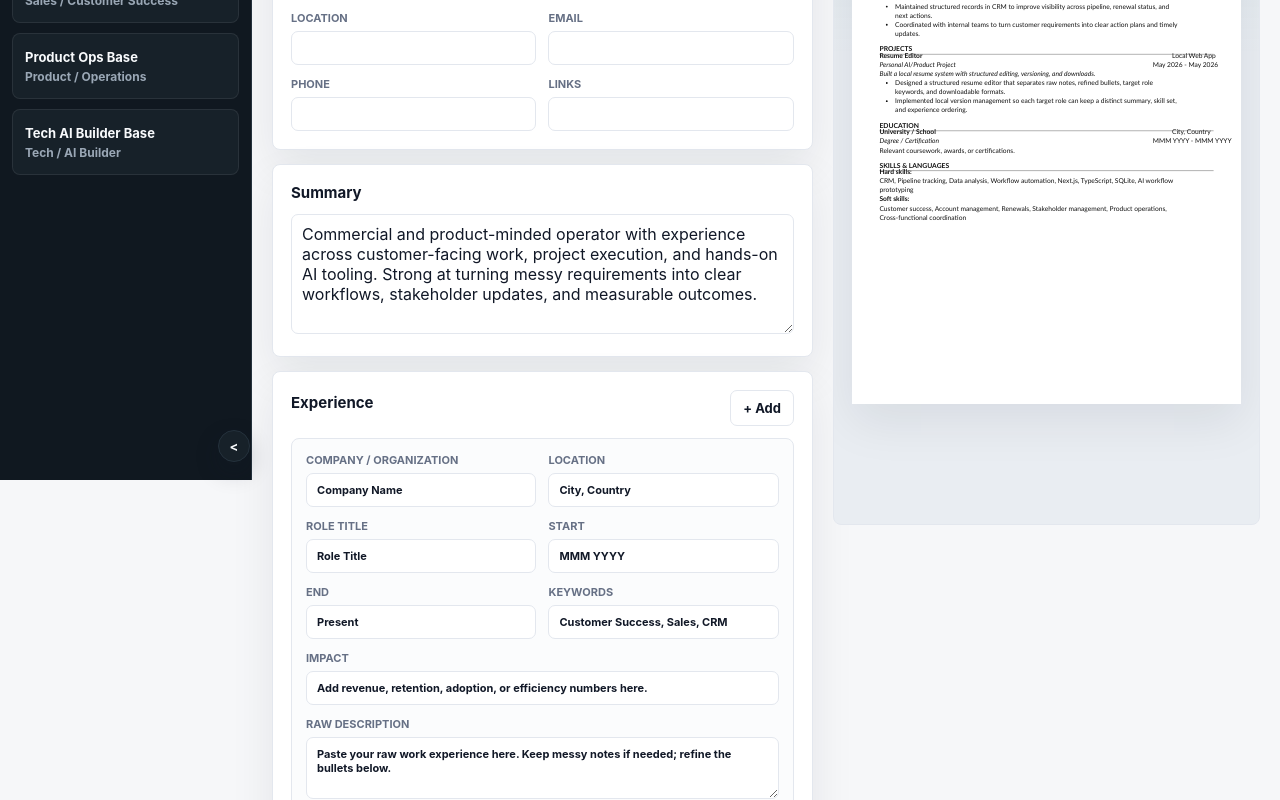
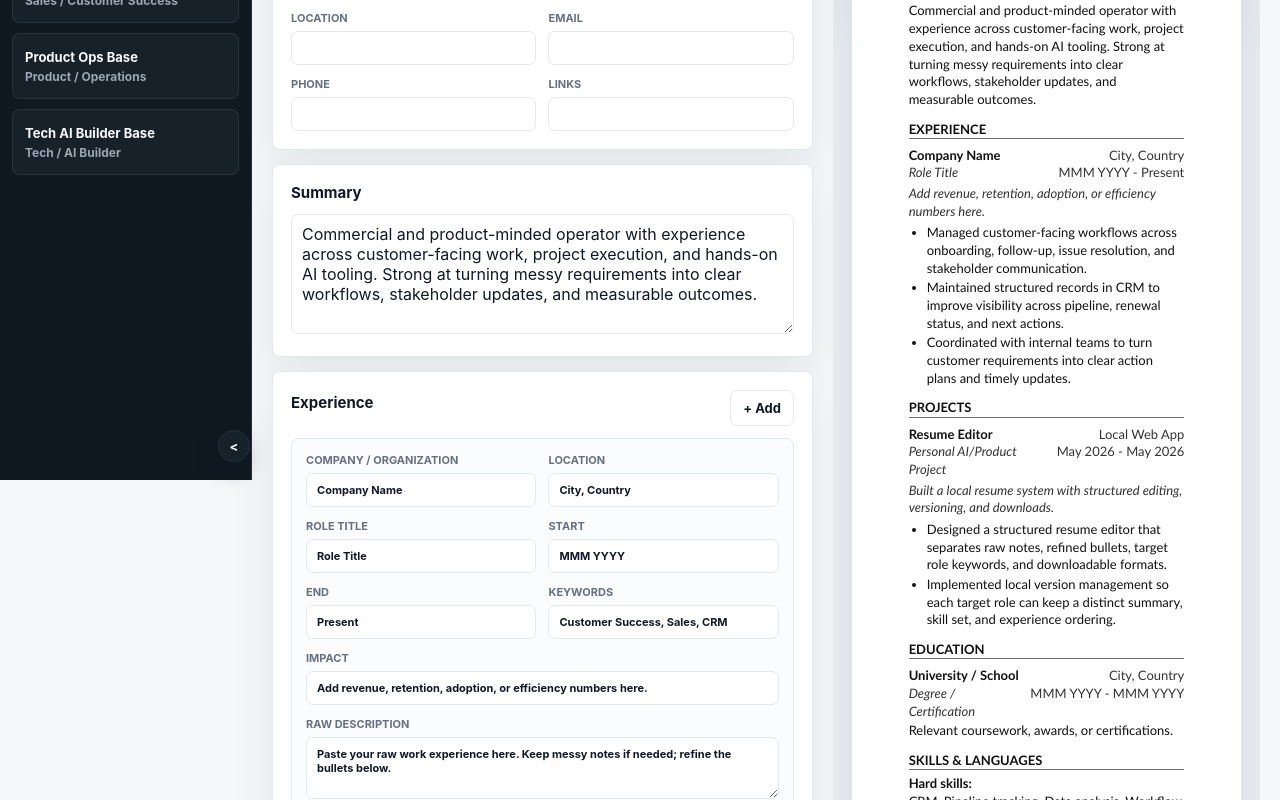
Before and after one commit to loi12346/ats-resume-editor, a Next.js app: page / in a window 1280 px wide. Shown: the part 320-1120 px from the top of the page. Built offline with nearby package versions, Linux system fonts and the light colour scheme.

Commit message:
Revert "Use shared layout for preview and PDF"
This reverts commit 7fb642ff05a6106f87dba5178930d24deaa31314.

```diff
--- a/src/app/globals.css
+++ b/src/app/globals.css
@@ -489,22 +489,15 @@ label {
 
 .resume-page {
   width: min(100%, 210mm);
-  aspect-ratio: 210 / 297;
+  min-height: 297mm;
   margin: 0 auto;
   background: var(--resume-bg);
   color: var(--resume-ink);
-  padding: 0;
+  padding: 13mm 15mm;
   box-shadow: var(--shadow);
   font-family: Calibri, "Segoe UI", Arial, Helvetica, sans-serif;
   font-size: 13px;
   line-height: 1.36;
-  overflow: hidden;
-}
-
-.resume-sheet {
-  display: block;
-  width: 100%;
-  height: auto;
 }
 
 .resume-header {
--- a/src/components/ResumeEditor.tsx
+++ b/src/components/ResumeEditor.tsx
@@ -4,7 +4,7 @@ import { ChangeEvent, useEffect, useRef, useState } from "react";
 
 import { cloneStarterResume } from "@/lib/defaultResume";
 import { buildDocx } from "@/lib/docx";
-import { buildPdf, buildResumeLayout, PDF_PAGE_HEIGHT, PDF_PAGE_WIDTH } from "@/lib/pdf";
+import { buildPdf } from "@/lib/pdf";
 import { normalizeResumeData } from "@/lib/resumeData";
 import type { EducationItem, ResumeData, ResumeItem, ResumeListItem, ResumeVersion } from "@/lib/types";
 
@@ -850,52 +850,73 @@ function SkillsEditor({
 }
 
 function ResumePreview({ data }: { data: ResumeData }) {
-  const layout = buildResumeLayout(data);
-
   return (
     <article className="resume-page">
-      <svg
-        aria-label="Resume preview sheet"
-        className="resume-sheet"
-        role="img"
-        viewBox={`0 0 ${PDF_PAGE_WIDTH} ${PDF_PAGE_HEIGHT}`}
-      >
-        <rect fill="#ffffff" height={PDF_PAGE_HEIGHT} width={PDF_PAGE_WIDTH} x="0" y="0" />
-        {layout.rules.map((rule, index) => (
-          <line
-            key={`rule-${index}`}
-            stroke="#111111"
-            strokeWidth="0.5"
-            x1={rule.x1}
-            x2={rule.x2}
-            y1={PDF_PAGE_HEIGHT - rule.y}
-            y2={PDF_PAGE_HEIGHT - rule.y}
-          />
-        ))}
-        {layout.dots.map((dot, index) => (
-          <circle
-            cx={dot.x}
-            cy={PDF_PAGE_HEIGHT - dot.y}
-            fill="#111111"
-            key={`dot-${index}`}
-            r={dot.radius}
-          />
-        ))}
-        {layout.lines.map((line, index) => (
-          <text
-            fill="#111111"
-            fontFamily="Calibri, Segoe UI, Arial, sans-serif"
-            fontSize={line.size}
-            fontStyle={line.font === "italic" ? "italic" : "normal"}
-            fontWeight={line.font === "bold" ? 700 : 400}
-            key={`${line.text}-${index}`}
-            x={line.x}
-            y={PDF_PAGE_HEIGHT - line.y}
-          >
-            {line.text}
-          </text>
-        ))}
-      </svg>
+      <header className="resume-header">
+        <h1>{data.contact.fullName}</h1>
+        <p>{data.contact.headline}</p>
+        <p>
+          {[data.contact.location, data.contact.email, data.contact.phone, data.contact.links].filter(Boolean).join(" | ")}
+        </p>
+      </header>
+
+      <ResumeSection title="Summary">
+        <p>{data.summary}</p>
+      </ResumeSection>
+
+      {data.experience.length > 0 && (
+        <ResumeSection title="Experience">
+          {data.experience.map((item) => (
+            <ResumeEntry item={item} key={item.id} />
+          ))}
+        </ResumeSection>
+      )}
+
+      {data.projects.length > 0 && (
+        <ResumeSection title="Projects">
+          {data.projects.map((item) => (
+            <ResumeEntry item={item} key={item.id} />
+          ))}
+        </ResumeSection>
+      )}
+
+      {data.education.length > 0 && (
+        <ResumeSection title="Education">
+          {data.education.map((item) => (
+            <div className="resume-entry" key={item.id}>
+              <div className="entry-topline">
+                <strong>{item.school}</strong>
+                <span>{item.location}</span>
+              </div>
+              <div className="entry-detail-line">
+                <em>{item.degree}</em>
+                <span>{[item.start, item.end].filter(Boolean).join(" - ")}</span>
+              </div>
+              {item.details && (
+                <div className="education-details">
+                  {splitLines(item.details).map((line, index) => (
+                    <p key={`${item.id}-detail-${index}`}>{line}</p>
+                  ))}
+                </div>
+              )}
+            </div>
+          ))}
+        </ResumeSection>
+      )}
+
+      {(data.hardSkills.length > 0 || data.softSkills.length > 0 || data.languages.length > 0) && (
+        <ResumeSection title="Skills & Languages">
+          {data.hardSkills.length > 0 && (
+            <SkillLine label="Hard skills" value={data.hardSkills.join(", ")} />
+          )}
+          {data.softSkills.length > 0 && (
+            <SkillLine label="Soft skills" value={data.softSkills.join(", ")} />
+          )}
+          {data.languages.length > 0 && (
+            <SkillLine label="Languages" value={data.languages.join(", ")} />
+          )}
+        </ResumeSection>
+      )}
     </article>
   );
 }
--- a/src/lib/pdf.ts
+++ b/src/lib/pdf.ts
@@ -1,7 +1,7 @@
 import { normalizeResumeData } from "./resumeData";
 import type { ResumeData, ResumeItem } from "./types";
 
-export type PdfLine = {
+type PdfLine = {
   text: string;
   font: "regular" | "bold" | "italic";
   size: number;
@@ -9,19 +9,19 @@ export type PdfLine = {
   y: number;
 };
 
-export type PdfRule = {
+type PdfRule = {
   x1: number;
   x2: number;
   y: number;
 };
 
-export type PdfDot = {
+type PdfDot = {
   x: number;
   y: number;
   radius: number;
 };
 
-export type PdfLayout = {
+type DrawState = {
   lines: PdfLine[];
   rules: PdfRule[];
   dots: PdfDot[];
@@ -29,10 +29,8 @@ export type PdfLayout = {
   fontSize: number;
 };
 
-export const PDF_PAGE_WIDTH = 595.28;
-export const PDF_PAGE_HEIGHT = 841.89;
-const pageWidth = PDF_PAGE_WIDTH;
-const pageHeight = PDF_PAGE_HEIGHT;
+const pageWidth = 595.28;
+const pageHeight = 841.89;
 const marginX = 42;
 const marginTop = 34;
 const marginBottom = 34;
@@ -40,15 +38,11 @@ const usableWidth = pageWidth - marginX * 2;
 const encoder = new TextEncoder();
 
 export function buildPdf(data: ResumeData) {
-  const state = buildResumeLayout(data);
+  const normalized = normalizeResumeData(data);
+  const fontSize = fitFontSize(normalized);
+  const state = layoutResume(normalized, fontSize);
   const content = renderContent(state);
   return buildPdfDocument(content);
-}
-
-export function buildResumeLayout(data: ResumeData) {
-  const normalized = normalizeResumeData(data);
-  const fontSize = fitFontSize(normalized);
-  return layoutResume(normalized, fontSize);
 }
 
 function fitFontSize(data: ResumeData) {
@@ -66,7 +60,7 @@ function fitFontSize(data: ResumeData) {
 }
 
 function layoutResume(data: ResumeData, fontSize: number) {
-  const state: PdfLayout = {
+  const state: DrawState = {
     lines: [],
     rules: [],
     dots: [],
@@ -121,7 +115,7 @@ function layoutResume(data: ResumeData, fontSize: number) {
   return state;
 }
 
-function section(state: PdfLayout, title: string) {
+function section(state: DrawState, title: string) {
   state.y -= state.fontSize * 0.7;
   addRawLine(state, title, "bold", state.fontSize * 1.02, marginX, state.y);
   state.y -= state.fontSize * 0.45;
@@ -129,7 +123,7 @@ function section(state: PdfLayout, title: string) {
   state.y -= state.fontSize * 0.55;
 }
 
-function entry(state: PdfLayout, item: ResumeItem) {
+function entry(state: DrawState, item: ResumeItem) {
   twoColumn(state, item.organization, item.location, "bold");
   twoColumn(state, item.role, [item.start, item.end].filter(Boolean).join(" - "), "italic");
   if (item.impact) paragraph(state, item.impact, "italic");
@@ -137,16 +131,16 @@ function entry(state: PdfLayout, item: ResumeItem) {
   state.y -= state.fontSize * 0.25;
 }
 
-function labeledParagraph(state: PdfLayout, label: string, text: string) {
+function labeledParagraph(state: DrawState, label: string, text: string) {
   addLine(state, label, "bold", state.fontSize, marginX);
   paragraph(state, text);
 }
 
-function paragraph(state: PdfLayout, text: string, font: PdfLine["font"] = "regular") {
+function paragraph(state: DrawState, text: string, font: PdfLine["font"] = "regular") {
   wrapText(text, usableWidth, state.fontSize, font).forEach((line) => addLine(state, line, font, state.fontSize, marginX));
 }
 
-function bulletLine(state: PdfLayout, text: string) {
+function bulletLine(state: DrawState, text: string) {
   const dotX = marginX + state.fontSize * 1.1;
   const textX = marginX + state.fontSize * 2.35;
   const width = usableWidth - state.fontSize * 2.35;
@@ -158,7 +152,7 @@ function bulletLine(state: PdfLayout, text: string) {
   });
 }
 
-function twoColumn(state: PdfLayout, left: string, right: string, font: PdfLine["font"]) {
+function twoColumn(state: DrawState, left: string, right: string, font: PdfLine["font"]) {
   const rightWidth = right ? textWidth(right, state.fontSize, "regular") : 0;
   const leftWidth = usableWidth - rightWidth - 14;
   const leftLines = wrapText(left, leftWidth, state.fontSize, font);
@@ -172,23 +166,23 @@ function twoColumn(state: PdfLayout, left: string, right: string, font: PdfLine[
   });
 }
 
-function drawCentered(state: PdfLayout, text: string, font: PdfLine["font"], size: number) {
+function drawCentered(state: DrawState, text: string, font: PdfLine["font"], size: number) {
   if (!text) return;
   const x = (pageWidth - textWidth(text, size, font)) / 2;
   addLine(state, text, font, size, x);
 }
 
-function addLine(state: PdfLayout, text: string, font: PdfLine["font"], size: number, x: number) {
+function addLine(state: DrawState, text: string, font: PdfLine["font"], size: number, x: number) {
   addRawLine(state, text, font, size, x, state.y);
   state.y -= lineHeight(size);
 }
 
-function addRawLine(state: PdfLayout, text: string, font: PdfLine["font"], size: number, x: number, y: number) {
+function addRawLine(state: DrawState, text: string, font: PdfLine["font"], size: number, x: number, y: number) {
   if (!text) return;
   state.lines.push({ text, font, size, x, y });
 }
 
-function rule(state: PdfLayout) {
+function rule(state: DrawState) {
   state.rules.push({ x1: marginX, x2: pageWidth - marginX, y: state.y });
 }
 
@@ -227,7 +221,7 @@ function splitLines(value: string) {
     .filter(Boolean);
 }
 
-function renderContent(state: PdfLayout) {
+function renderContent(state: DrawState) {
   const commands: string[] = ["0 0 0 rg", "0.5 w"];
 
   state.rules.forEach((item) => {
```
